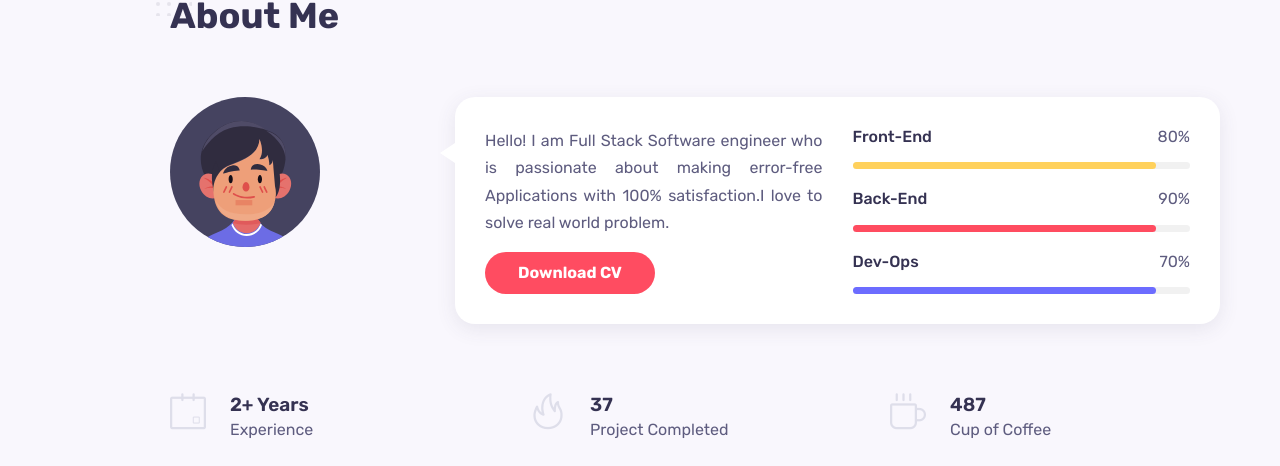
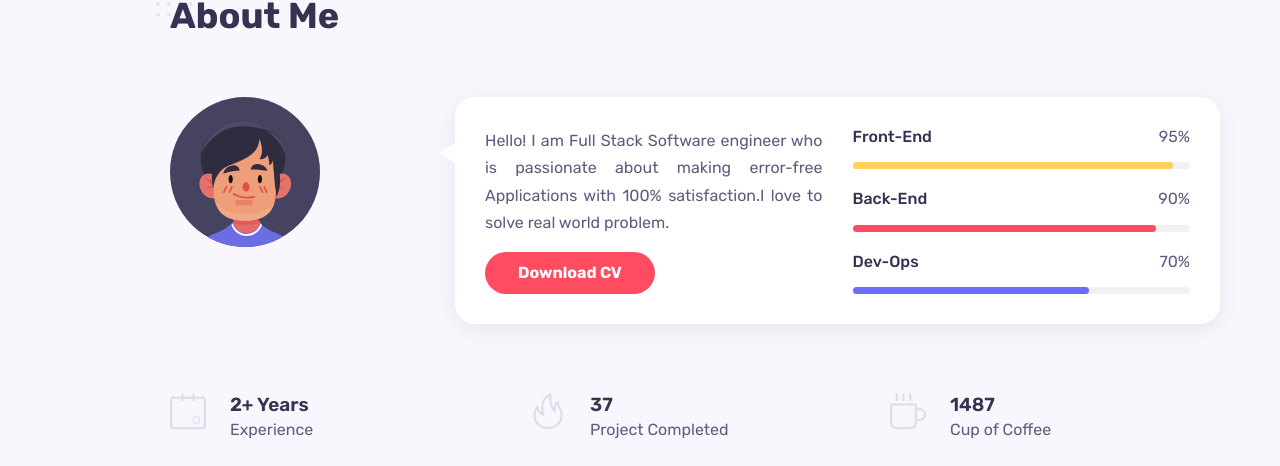
Before and after one commit to brainshahriar/porfolio-final-yt, a React (Create React App) app: page / in a window 1280 px wide. Shown: the part 918-1384 px from the top of the page. Built offline with nearby package versions, Linux system fonts and the light colour scheme; some icons are missing.

Commit message:
design and validation update

```diff
--- a/src/components/About/About.js
+++ b/src/components/About/About.js
@@ -31,7 +31,7 @@ const About = () => {
             <div className="skills__data">
               <div className="skills__titles">
                 <h3 className="skills__name">Front-End</h3>
-                <span className="skills__number">80%</span>
+                <span className="skills__number">95%</span>
               </div>
               <div className="skills__bar">
                 <span className="skills__percentage front-end"></span>
--- a/src/components/About/AboutBox.js
+++ b/src/components/About/AboutBox.js
@@ -1,35 +1,7 @@
 import React, { useEffect, useState } from "react";
 
 const AboutBox = () => {
-    const [coffeeCount, setCoffeeCount] = useState(487);
-
-    //increase coffe count daily
-    useEffect(() => {
-        const currentDate = new Date();
-        const targetDate = new Date("2023-12-31"); // December 31, 2023
-
-        if (currentDate < targetDate) {
-            const timeDifference = targetDate.getTime() - currentDate.getTime();
-            const twentyFourHours = 24 * 60 * 60 * 1000; // 24 hours in milliseconds
-
-            // If the time difference is positive, set an initial delay before the first update
-            if (timeDifference > 0) {
-                setTimeout(() => {
-                    setCoffeeCount((prevCount) => prevCount + 1);
-                }, timeDifference);
-            }
-
-            const interval = setInterval(() => {
-                setCoffeeCount((prevCount) => prevCount + 1);
-            }, twentyFourHours);
-
-            // Cleanup the interval when the component unmounts or when reaching the target date
-            return () => {
-                clearTimeout(interval);
-                clearInterval(interval);
-            };
-        }
-    }, []);
+    const [coffeeCount, setCoffeeCount] = useState(1487);
 
     //animate coffee count
     useEffect(() => {
--- a/src/components/About/about.scss
+++ b/src/components/About/about.scss
@@ -54,7 +54,7 @@
     display: block;
 }
 .front-end {
-    width: 90%;
+    width: 95%;
     background-color: rgb(255, 209, 92);
 }
 .back-end {
@@ -62,7 +62,7 @@
     background-color: rgb(255, 76, 96);
 }
 .dev-ops {
-    width: 90%;
+    width: 70%;
     background-color: rgb(108, 108, 299);
 }
 .about__boxes {
--- a/src/components/Contact/Contact.js
+++ b/src/components/Contact/Contact.js
@@ -35,6 +35,7 @@ const Contact = () => {
                 className="contact__form-input"
                 placeholder="Insert your name"
                 name="user_name"
+                required
               />
             </div>
             <div className="contact__form-div">
@@ -43,6 +44,7 @@ const Contact = () => {
                 className="contact__form-input"
                 placeholder="Insert your email"
                 name="user_email"
+                required
               />
             </div>
             {/* <div className="contact__form-div">
@@ -61,6 +63,7 @@ const Contact = () => {
                 cols="30"
                 rows="10"
                 placeholder="Write your message"
+                required
               ></textarea>
             </div>
           <button className="btn">Send Message</button>
```
